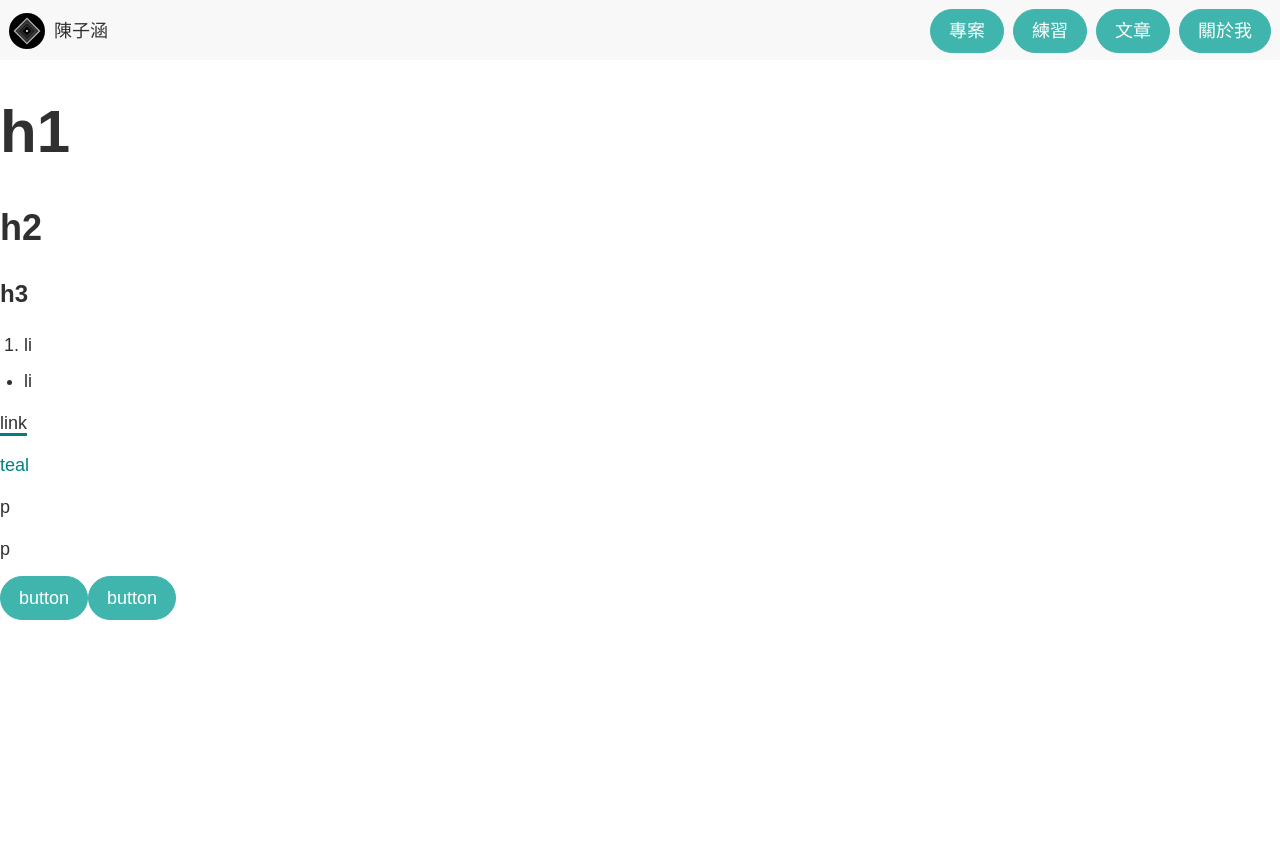
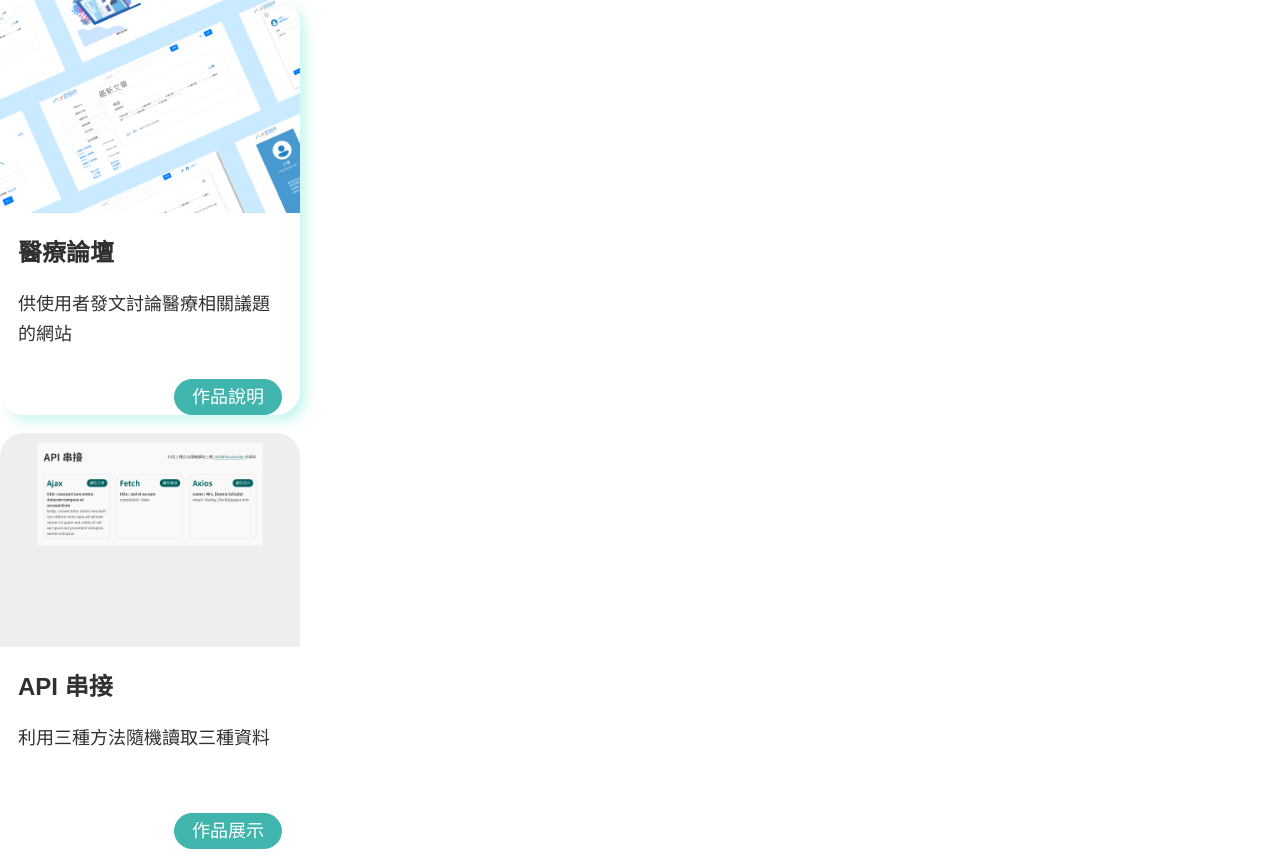
Before and after one commit to TzuHanChen/personal-website-old, a Next.js app: page / in a window 1280 px wide. Before the commit the page ends 800 px from the top, so only its background shows below. Built offline with nearby package versions, Linux system fonts and the light colour scheme.

Commit message:
Card component in progress

```diff
--- a/src/components/button.module.scss
+++ b/src/components/button.module.scss
@@ -2,7 +2,7 @@
 
 .button {
 	display: inline-block;
-	padding: 6px 18px;
+	padding: 2px 17px;
 	border: 1px solid $verdigris;
 	border-radius: 24px;
 	background-color: $verdigris;
--- a/src/components/button.tsx
+++ b/src/components/button.tsx
@@ -6,7 +6,7 @@ export default function Button({ ...props }) {
 	const inside = <button className={styles.button}>
 		{ props.children }</button>;
 	let outside = <></>;
-	if (props.external) {
+	if (props.newtab) {
 		outside = <Link href={props.href} target='_blank'>
 			{ inside }</Link>
 	} else {
@@ -20,7 +20,8 @@ export function ButtonShowcase() {
 	return (
 		<>
 			<Button href="/">button</Button>
-			<Button href="https://tzuhanchen.github.io" external>button</Button>
+			<Button href="https://tzuhanchen.github.io" newtab>
+				tzuhanchen</Button>
 		</>
 	)
 }
--- a/src/components/card.module.scss
+++ b/src/components/card.module.scss
@@ -1,21 +1,9 @@
 @use '@/design-tokens/index.module' as *;
-
-$card-width: 300px;
 
 .card {
 	border-radius: 24px;
 	background-color: $white;
-	min-width: $card-width;
-	max-width: 360px;
-	img {
-		border-radius: 24px 24px 0 0;
-	}
-	h3, p {
-		margin: 18px;
-	}
-	p {
-		height: 60px;
-	}
+	width: $card-width;
 }
 .card:hover {
 	animation-name: cardAddShadow;
@@ -31,3 +19,15 @@ $card-width: 300px;
 		6px 6px 12px rgba($turquoise, 0.3);
 	}
 }
+
+.image {
+	border-radius: 24px 24px 0 0;
+}
+.text-area {
+	margin: 0 18px;
+	height: 126px;
+}
+.button-area {
+	margin: 18px;
+	text-align: right;
+}
--- a/src/components/card.tsx
+++ b/src/components/card.tsx
@@ -1,11 +1,41 @@
+import Image from 'next/image';
+
+import Text from './text';
+import Button from './button';
 import styles from './card.module.scss';
 
-export default function Card(
-	{ children }:
-	{ children: React.ReactNode }) {
+export default function Card({ ...props }) {
 	return (
 		<div className={styles.card}>
-			{ children }
+			<Image src={props.image} alt={props.alt}
+				width={300} height={213}
+				className={styles.image} />
+
+			<div className={styles["text-area"]}>
+				<Text type="h3">{props.title}</Text>
+				<Text type="p">{props.info}</Text>
+			</div>
+
+			<div className={styles["button-area"]}>
+				<Button href={props.href} newtab={props.newtab}>
+					{props.button}
+				</Button>
+			</div>
 		</div>
 	)
 }
+
+export function CardShowcase() {
+	return (
+		<>
+			<Card image="/images/medical-forum.png"
+				alt="medical forum" title="醫療論壇"
+				info="供使用者發文討論醫療相關議題的網站" button="作品說明"
+				href="/medical-forum" />
+			<Card image="/images/api-connection.png"
+				alt="api connection" title="API 串接"
+				info="利用三種方法隨機讀取三種資料" button="作品展示"
+				href="/api-connection" newtab />
+		</>
+	)
+}
--- a/src/design-tokens/size.module.scss
+++ b/src/design-tokens/size.module.scss
@@ -2,3 +2,5 @@ $breakpoint1: 720px;
 $breakpoint2: 1080px;
 
 $nav-height: 60px;
+
+$card-width: 300px;
--- a/src/pages/index.tsx
+++ b/src/pages/index.tsx
@@ -1,8 +1,9 @@
 import Head from 'next/head'
 
-import Nav from '@/components/nav'
-import { TextShowcase } from '@/components/text'
-import { ButtonShowcase } from '@/components/button'
+// import Nav from '@/components/nav'
+// import { TextShowcase } from '@/components/text'
+// import { ButtonShowcase } from '@/components/button'
+import { CardShowcase } from '@/components/card'
 
 export default function Home() {
 	return (
@@ -15,9 +16,10 @@ export default function Home() {
 			</Head>
 
 			<main>
-				<Nav />
-				<TextShowcase />
-				<ButtonShowcase />
+				{/* <Nav /> */}
+				{/* <TextShowcase /> */}
+				{/* <ButtonShowcase /> */}
+				<CardShowcase />
 			</main>
 		</>
 	)
```
